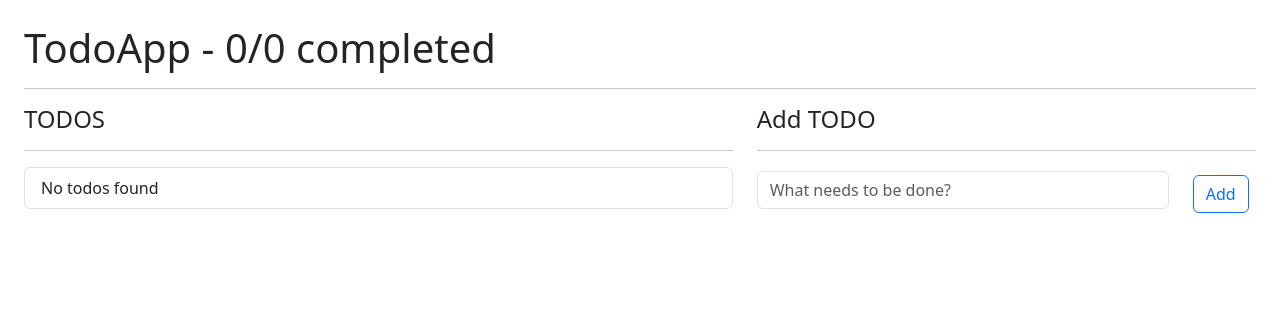
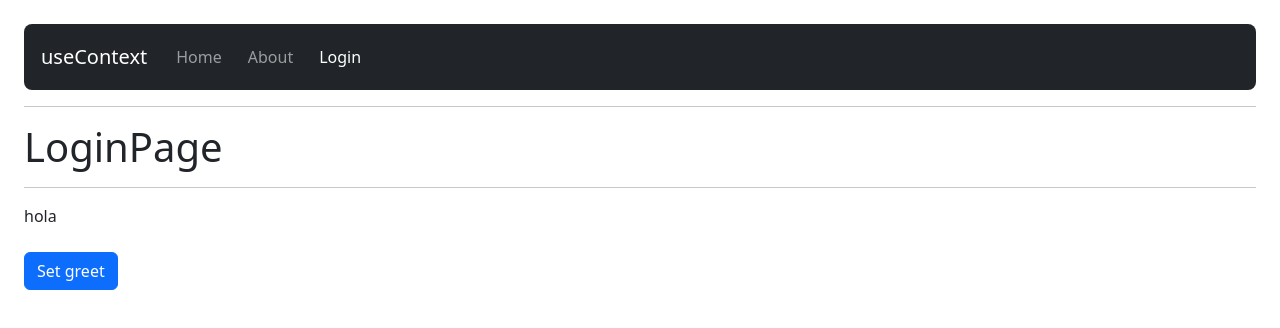
Before and after one commit to MANTECAD4/Hook-App, a React (Vite) app: page /login in a window 1280 px wide. Shown: the top 328 px of the page. Built offline with nearby package versions, Linux system fonts and the light colour scheme.

Commit message:
useContext example

```diff
--- a/package.json
+++ b/package.json
@@ -18,6 +18,7 @@
     "lucide-react": "^0.511.0",
     "react": "^19.1.0",
     "react-dom": "^19.1.0",
+    "react-router": "^7.6.0",
     "tailwind-merge": "^3.3.0",
     "tailwindcss": "^4.1.7"
   },
--- a/src/08-useReducer/todoReducer.ts
+++ b/src/08-useReducer/todoReducer.ts
@@ -14,7 +14,6 @@ export const todoReducer = ( initialState:Todo[], action:Action ) => {
                 return (todo.id === action.payload.id) ? {...todo, done: !todo.done }: todo;
             });
         default:
-            // console.log(`${action.type} action not recognized`);
             return initialState;
     }
 }
--- /dev/null
+++ b/src/09-useContext/AboutPage.tsx
@@ -0,0 +1,10 @@
+
+export const AboutPage = () => {
+  return (
+    <>
+        <h1>AboutPage</h1>
+        <hr/>
+
+    </>
+  )
+}
--- /dev/null
+++ b/src/09-useContext/HomePage.tsx
@@ -0,0 +1,15 @@
+import { useContext } from "react";
+import { UserContext } from "./context/UserContext";
+
+export const HomePage = () => {
+      const { greet} = useContext( UserContext );
+
+  return (
+    <>
+        <h1>HomePage</h1>
+        <hr/>
+        <p>{greet}</p>
+
+    </>
+  )
+}
--- /dev/null
+++ b/src/09-useContext/LoginPage.tsx
@@ -0,0 +1,21 @@
+import { useContext } from "react"
+import { UserContext } from './context/UserContext';
+
+export const LoginPage = () => {
+
+    const { greet, setGreet } = useContext( UserContext );
+    return (
+      <>
+          <h1>LoginPage</h1>
+          <hr/>
+          <p>{greet}</p>
+
+          <button
+          onClick={ () => setGreet('Hola desde el login')}
+            className="btn btn-primary mt-2"
+          > Set greet
+          </button>
+
+      </>
+    )
+}
--- /dev/null
+++ b/src/09-useContext/MainApp.tsx
@@ -0,0 +1,21 @@
+import {  Navigate, Route, Routes } from "react-router"
+import { HomePage, AboutPage, LoginPage } from "./index.ts"
+import { Navbar } from "./Navbar.tsx"
+import { UserProvider } from "./context/UserProvider.tsx"
+
+export const MainApp = () => {
+  return (
+    <UserProvider>
+        <Navbar/>
+        <hr/>
+
+        <Routes>
+            <Route path = "/" element = { <HomePage/> }/>
+            <Route path = "/login" element = { <LoginPage/> }/>
+            <Route path = "/about" element = { <AboutPage/> }/>
+            <Route path = "/*" element = { <Navigate to = {'/about'} /> }/>
+            {/* <Route path = "/*" element = { <HomePage/> }/> */}
+        </Routes>
+    </UserProvider>
+  )
+}
--- /dev/null
+++ b/src/09-useContext/Navbar.tsx
@@ -0,0 +1,51 @@
+import { Link, NavLink } from "react-router"
+
+export const Navbar = () => {
+  return (
+    <nav className="navbar navbar-expand-lg navbar-dark bg-dark rounded-3">
+        <div className="container-fluid">
+            <Link className="navbar-brand" to="/">useContext</Link>
+
+            <div className="collapse navbar-collapse" id="navbarNav">
+            <ul className="navbar-nav">
+                <li className="nav-item">
+                    <NavLink
+                        aria-current="page"
+                        className={
+                            ({isActive}) => (isActive) ? 'nav-link active' : 'nav-link'
+                        }
+                        to="/"
+                    >
+                        Home
+                    </NavLink>
+                </li>
+
+                <li className="nav-item">
+                    <NavLink
+                        aria-current="page"
+                        className={
+                            ({isActive}) => (isActive) ? 'nav-link active' : 'nav-link'
+                        }
+                        to="/about"
+                    >
+                        About
+                    </NavLink>
+                </li>
+
+                <li className="nav-item">
+                    <NavLink
+                        aria-current="page"
+                        className={
+                            ({isActive}) => (isActive) ? 'nav-link active' : 'nav-link'
+                        }
+                        to="/login"
+                    >
+                        Login
+                    </NavLink>
+                </li>
+            </ul>
+            </div>
+        </div>
+    </nav>
+  )
+}
--- /dev/null
+++ b/src/09-useContext/context/UserContext.tsx
@@ -0,0 +1,11 @@
+import { createContext, type Dispatch, type SetStateAction } from "react";
+
+
+type UserContextType = {
+  greet: string;
+  setGreet: Dispatch<SetStateAction<string>>;
+};
+
+export const UserContext = createContext<UserContextType>(
+    {greet:'', setGreet: () => {}}
+);
--- /dev/null
+++ b/src/09-useContext/context/UserProvider.tsx
@@ -0,0 +1,16 @@
+import { useState, type ReactNode } from "react"
+import { UserContext } from "./UserContext"
+
+type Props = {
+    children:ReactNode
+}
+
+
+export const UserProvider = ( { children }:Props ) => {
+  const [greet, setGreet] = useState('hola');
+  return (
+    <UserContext.Provider value = { {greet, setGreet } }>
+        { children }
+    </UserContext.Provider>
+  )
+}
--- /dev/null
+++ b/src/09-useContext/index.ts
@@ -0,0 +1,3 @@
+export { AboutPage } from "./ABoutPage";
+export { HomePage } from "./HomePage";
+export { LoginPage } from "./LoginPage";
--- a/src/main.tsx
+++ b/src/main.tsx
@@ -1,12 +1,16 @@
 import { StrictMode } from 'react';
 import { createRoot } from 'react-dom/client';
 import './style.css';
-import { TodoApp } from './08-useReducer/TodoApp';
+import { MainApp } from './09-useContext/MainApp';
+import { BrowserRouter } from "react-router";
+
 
 createRoot(document.getElementById('root')!).render(
-  <StrictMode>
-    <div className='m-4'>
-      <TodoApp/>
-    </div>
-  </StrictMode>,
+  <BrowserRouter basename={import.meta.env.BASE_URL}>
+    <StrictMode>
+      <div className='m-4'>
+        <MainApp/>
+      </div>
+    </StrictMode>
+  </BrowserRouter>
 )
--- a/src/style.css
+++ b/src/style.css
@@ -1,120 +1,4 @@
-@import "tailwindcss";
-@import "tw-animate-css";
 
-@custom-variant dark (&:is(.dark *));
-
-@theme inline {
-  --radius-sm: calc(var(--radius) - 4px);
-  --radius-md: calc(var(--radius) - 2px);
-  --radius-lg: var(--radius);
-  --radius-xl: calc(var(--radius) + 4px);
-  --color-background: var(--background);
-  --color-foreground: var(--foreground);
-  --color-card: var(--card);
-  --color-card-foreground: var(--card-foreground);
-  --color-popover: var(--popover);
-  --color-popover-foreground: var(--popover-foreground);
-  --color-primary: var(--primary);
-  --color-primary-foreground: var(--primary-foreground);
-  --color-secondary: var(--secondary);
-  --color-secondary-foreground: var(--secondary-foreground);
-  --color-muted: var(--muted);
-  --color-muted-foreground: var(--muted-foreground);
-  --color-accent: var(--accent);
-  --color-accent-foreground: var(--accent-foreground);
-  --color-destructive: var(--destructive);
-  --color-border: var(--border);
-  --color-input: var(--input);
-  --color-ring: var(--ring);
-  --color-chart-1: var(--chart-1);
-  --color-chart-2: var(--chart-2);
-  --color-chart-3: var(--chart-3);
-  --color-chart-4: var(--chart-4);
-  --color-chart-5: var(--chart-5);
-  --color-sidebar: var(--sidebar);
-  --color-sidebar-foreground: var(--sidebar-foreground);
-  --color-sidebar-primary: var(--sidebar-primary);
-  --color-sidebar-primary-foreground: var(--sidebar-primary-foreground);
-  --color-sidebar-accent: var(--sidebar-accent);
-  --color-sidebar-accent-foreground: var(--sidebar-accent-foreground);
-  --color-sidebar-border: var(--sidebar-border);
-  --color-sidebar-ring: var(--sidebar-ring);
+a {
+  margin: 5px;
 }
-
-:root {
-  --radius: 0.625rem;
-  --background: oklch(1 0 0);
-  --foreground: oklch(0.129 0.042 264.695);
-  --card: oklch(1 0 0);
-  --card-foreground: oklch(0.129 0.042 264.695);
-  --popover: oklch(1 0 0);
-  --popover-foreground: oklch(0.129 0.042 264.695);
-  --primary: oklch(0.208 0.042 265.755);
-  --primary-foreground: oklch(0.984 0.003 247.858);
-  --secondary: oklch(0.968 0.007 247.896);
-  --secondary-foreground: oklch(0.208 0.042 265.755);
-  --muted: oklch(0.968 0.007 247.896);
-  --muted-foreground: oklch(0.554 0.046 257.417);
-  --accent: oklch(0.968 0.007 247.896);
-  --accent-foreground: oklch(0.208 0.042 265.755);
-  --destructive: oklch(0.577 0.245 27.325);
-  --border: oklch(0.929 0.013 255.508);
-  --input: oklch(0.929 0.013 255.508);
-  --ring: oklch(0.704 0.04 256.788);
-  --chart-1: oklch(0.646 0.222 41.116);
-  --chart-2: oklch(0.6 0.118 184.704);
-  --chart-3: oklch(0.398 0.07 227.392);
-  --chart-4: oklch(0.828 0.189 84.429);
-  --chart-5: oklch(0.769 0.188 70.08);
-  --sidebar: oklch(0.984 0.003 247.858);
-  --sidebar-foreground: oklch(0.129 0.042 264.695);
-  --sidebar-primary: oklch(0.208 0.042 265.755);
-  --sidebar-primary-foreground: oklch(0.984 0.003 247.858);
-  --sidebar-accent: oklch(0.968 0.007 247.896);
-  --sidebar-accent-foreground: oklch(0.208 0.042 265.755);
-  --sidebar-border: oklch(0.929 0.013 255.508);
-  --sidebar-ring: oklch(0.704 0.04 256.788);
-}
-
-.dark {
-  --background: oklch(0.129 0.042 264.695);
-  --foreground: oklch(0.984 0.003 247.858);
-  --card: oklch(0.208 0.042 265.755);
-  --card-foreground: oklch(0.984 0.003 247.858);
-  --popover: oklch(0.208 0.042 265.755);
-  --popover-foreground: oklch(0.984 0.003 247.858);
-  --primary: oklch(0.929 0.013 255.508);
-  --primary-foreground: oklch(0.208 0.042 265.755);
-  --secondary: oklch(0.279 0.041 260.031);
-  --secondary-foreground: oklch(0.984 0.003 247.858);
-  --muted: oklch(0.279 0.041 260.031);
-  --muted-foreground: oklch(0.704 0.04 256.788);
-  --accent: oklch(0.279 0.041 260.031);
-  --accent-foreground: oklch(0.984 0.003 247.858);
-  --destructive: oklch(0.704 0.191 22.216);
-  --border: oklch(1 0 0 / 10%);
-  --input: oklch(1 0 0 / 15%);
-  --ring: oklch(0.551 0.027 264.364);
-  --chart-1: oklch(0.488 0.243 264.376);
-  --chart-2: oklch(0.696 0.17 162.48);
-  --chart-3: oklch(0.769 0.188 70.08);
-  --chart-4: oklch(0.627 0.265 303.9);
-  --chart-5: oklch(0.645 0.246 16.439);
-  --sidebar: oklch(0.208 0.042 265.755);
-  --sidebar-foreground: oklch(0.984 0.003 247.858);
-  --sidebar-primary: oklch(0.488 0.243 264.376);
-  --sidebar-primary-foreground: oklch(0.984 0.003 247.858);
-  --sidebar-accent: oklch(0.279 0.041 260.031);
-  --sidebar-accent-foreground: oklch(0.984 0.003 247.858);
-  --sidebar-border: oklch(1 0 0 / 10%);
-  --sidebar-ring: oklch(0.551 0.027 264.364);
-}
-
-@layer base {
-  * {
-    @apply border-border outline-ring/50;
-  }
-  body {
-    @apply bg-background text-foreground;
-  }
-}
```
Also changed, not shown: 1 other file (tests, documents, lock files or other folders).
